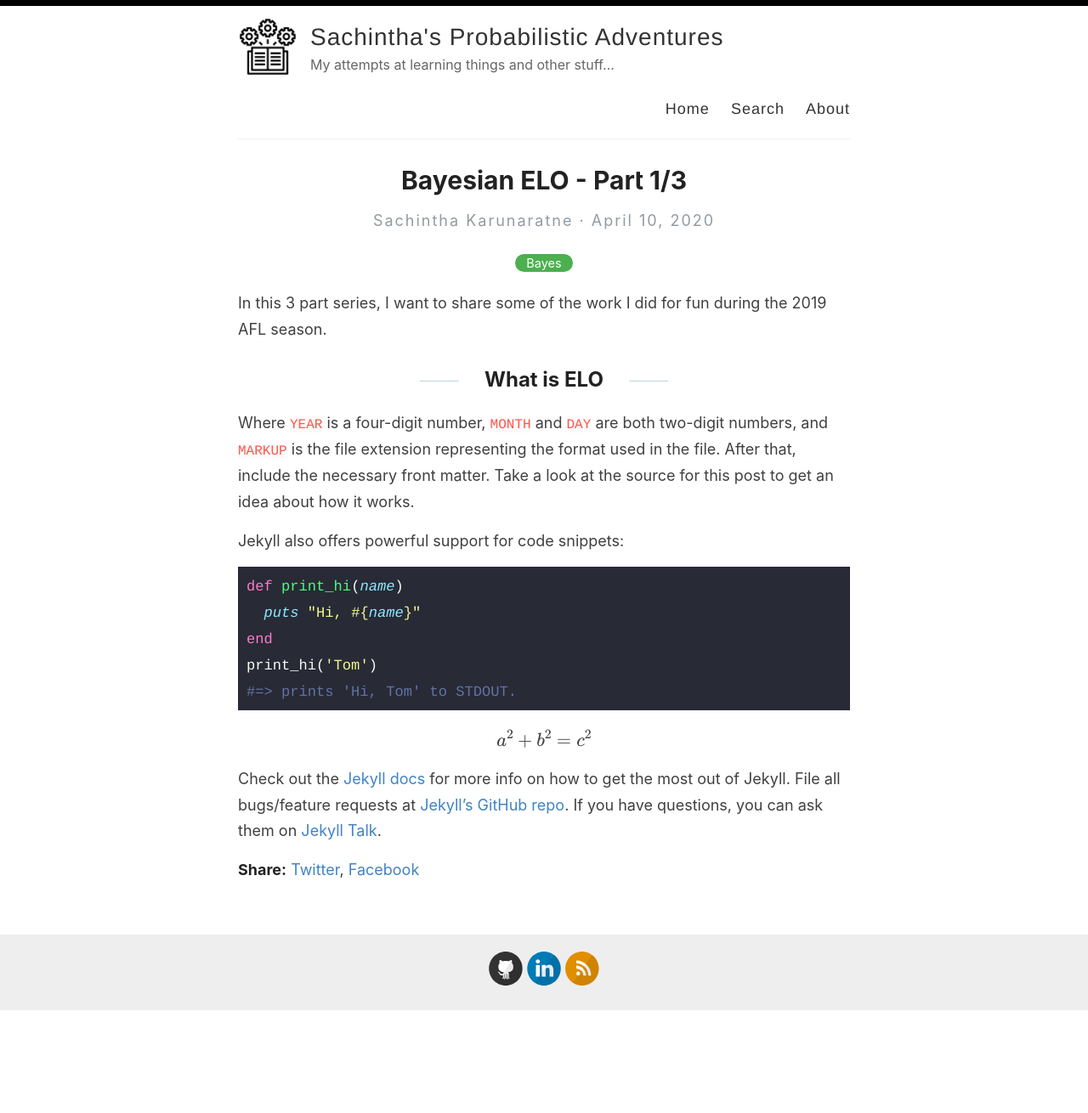
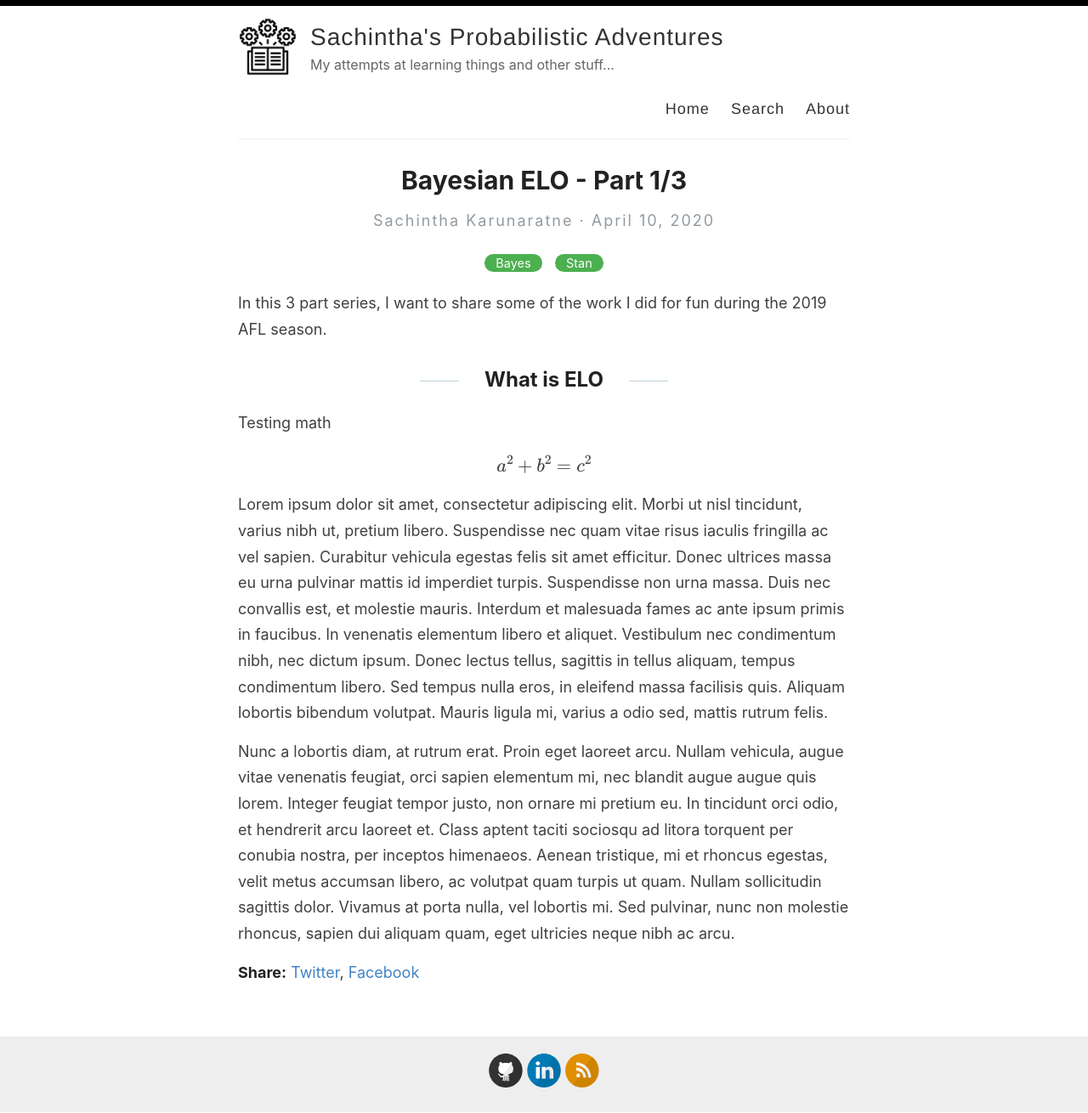
Before and after one commit to sachinthak/sachinthak.github.io, a Jekyll site: the page built from _posts/2020-04-11-Bayesian-ELO-Part1.markdown, in a window 1280 px wide. Shown: the whole page at 85% size. Built offline with Jekyll 4.4.1, drawn with Linux system fonts in a browser that asks for light colours; formulas are drawn with MathJax 3; comment, search, counter and statistics services are not loaded; before the commit the page ends 1189 px from its top, so only the background shows below that.

```diff
--- a/_config.yml
+++ b/_config.yml
@@ -41,7 +41,7 @@
 disqus: blog-sach-k-com
 
 # Enter your Google Analytics web tracking code (e.g. UA-2110908-2) to activate tracking
-#google_analytics: UA-43339302-11
+google_analytics: UA-163392052-1
 
 # Your website URL (e.g. http://amitmerchant1990.github.io or http://www.amitmerchant.com)
 # Used for Sitemap.xml and your RSS feed
--- a/_posts/2020-04-11-Bayesian-ELO-Part1.markdown
+++ b/_posts/2020-04-11-Bayesian-ELO-Part1.markdown
@@ -1,32 +1,21 @@
 ---
 layout: post
-title:  "Bayesian ELO - Part 1/3"
+title:  "Bayesian ELO - Part 1/3 <WIP>"
 date:   2020-04-11 09:22:47 +1000
 mathjax: true
-categories: Bayes
+categories: Bayes Stan
 ---
 In this 3 part series, I want to share some of the work I did for fun during the 2019 AFL season.
 
 ## What is ELO
 
-Where `YEAR` is a four-digit number, `MONTH` and `DAY` are both two-digit numbers, and `MARKUP` is the file extension representing the format used in the file. After that, include the necessary front matter. Take a look at the source for this post to get an idea about how it works.
 
-Jekyll also offers powerful support for code snippets:
-
-{% highlight ruby %}
-def print_hi(name)
-  puts "Hi, #{name}"
-end
-print_hi('Tom')
-#=> prints 'Hi, Tom' to STDOUT.
-{% endhighlight %}
-
+Testing math
 {% raw %}
  $$a^2 + b^2 = c^2$$
 {% endraw %}
 
-Check out the [Jekyll docs][jekyll-docs] for more info on how to get the most out of Jekyll. File all bugs/feature requests at [Jekyll’s GitHub repo][jekyll-gh]. If you have questions, you can ask them on [Jekyll Talk][jekyll-talk].
 
-[jekyll-docs]: https://jekyllrb.com/docs/home
-[jekyll-gh]:   https://github.com/jekyll/jekyll
-[jekyll-talk]: https://talk.jekyllrb.com/
+Lorem ipsum dolor sit amet, consectetur adipiscing elit. Morbi ut nisl tincidunt, varius nibh ut, pretium libero. Suspendisse nec quam vitae risus iaculis fringilla ac vel sapien. Curabitur vehicula egestas felis sit amet efficitur. Donec ultrices massa eu urna pulvinar mattis id imperdiet turpis. Suspendisse non urna massa. Duis nec convallis est, et molestie mauris. Interdum et malesuada fames ac ante ipsum primis in faucibus. In venenatis elementum libero et aliquet. Vestibulum nec condimentum nibh, nec dictum ipsum. Donec lectus tellus, sagittis in tellus aliquam, tempus condimentum libero. Sed tempus nulla eros, in eleifend massa facilisis quis. Aliquam lobortis bibendum volutpat. Mauris ligula mi, varius a odio sed, mattis rutrum felis.
+
+Nunc a lobortis diam, at rutrum erat. Proin eget laoreet arcu. Nullam vehicula, augue vitae venenatis feugiat, orci sapien elementum mi, nec blandit augue augue quis lorem. Integer feugiat tempor justo, non ornare mi pretium eu. In tincidunt orci odio, et hendrerit arcu laoreet et. Class aptent taciti sociosqu ad litora torquent per conubia nostra, per inceptos himenaeos. Aenean tristique, mi et rhoncus egestas, velit metus accumsan libero, ac volutpat quam turpis ut quam. Nullam sollicitudin sagittis dolor. Vivamus at porta nulla, vel lobortis mi. Sed pulvinar, nunc non molestie rhoncus, sapien dui aliquam quam, eget ultricies neque nibh ac arcu.
```
